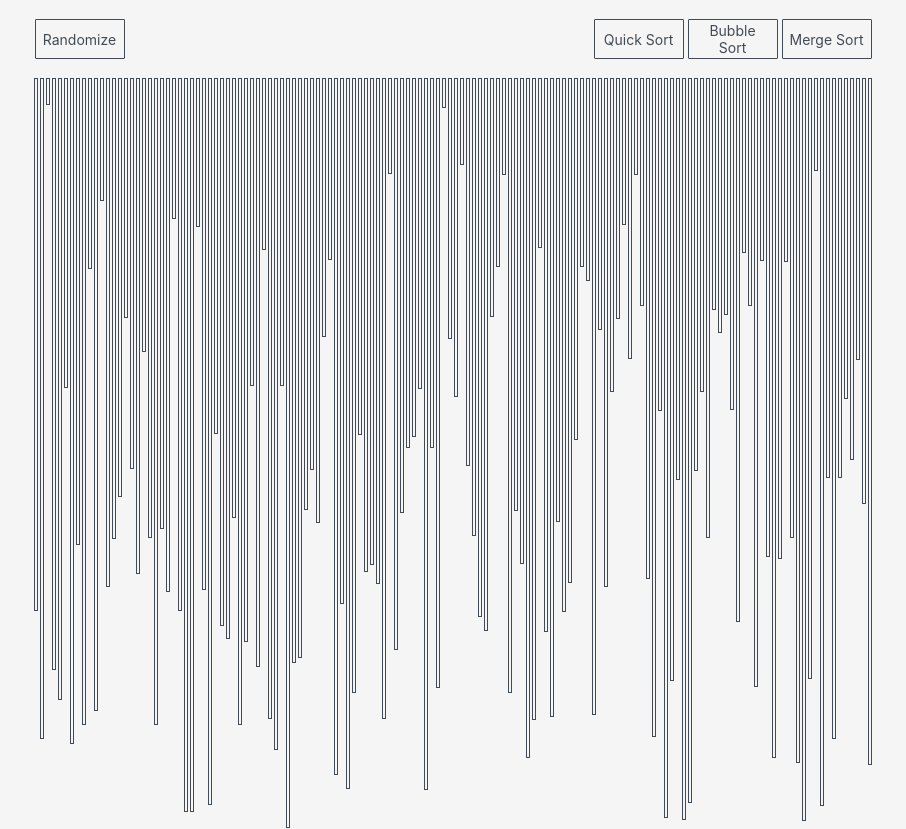
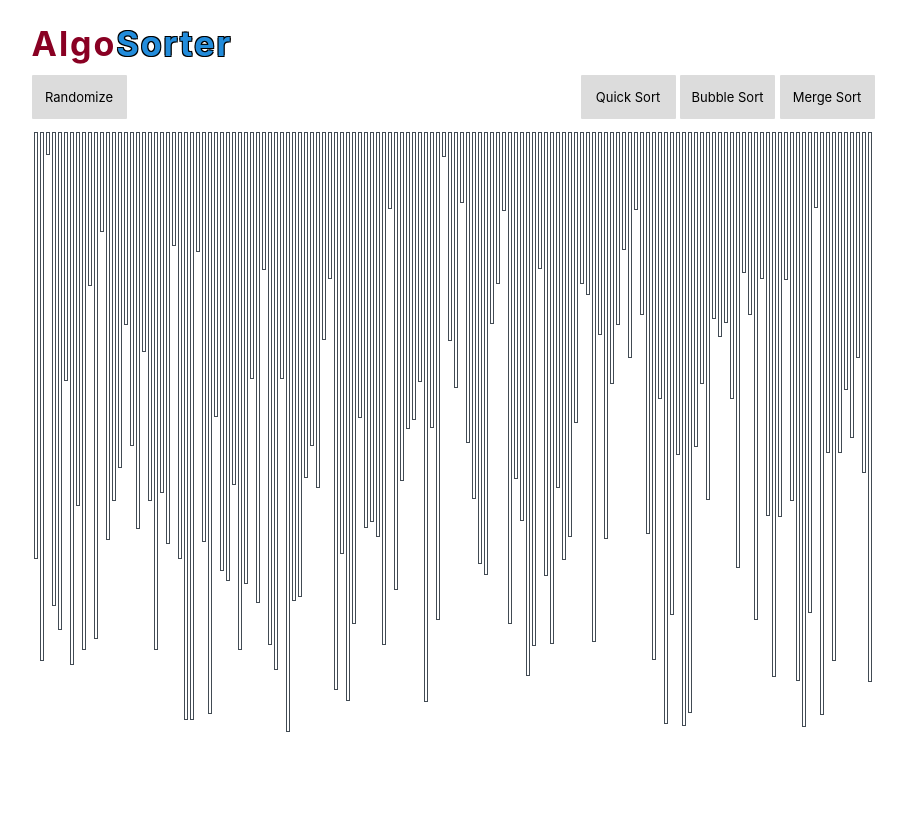
Before and after one commit to RuanCloete/Sorter, a plain HTML site: page index.html in a window 1280 px wide. Shown: the whole page, without its empty margins (187-1093 px from the left). After the commit the page ends 800 px from the top, so only its background shows below. Drawn offline with Linux system fonts and the light colour scheme.

Commit message:
Add files via upload

```diff
--- a/app.js
+++ b/app.js
@@ -5,7 +5,7 @@ const individualColumn = document.getElementsByClassName('individualColumn');
 // loads array and column divs.
 window.onload = () => {
     randomArray();
-    addEvents('add');
+    addEvents('addEvents');
     setFlags('activate');
 }
 
@@ -20,12 +20,12 @@ function randomArray() {
     window.t = 0;
     window.array = [];
     for (var x = 0; x < arrayLength; x++) {
-        let columnInt = randomIntGenerator(3, 750);
+        let columnInt = randomIntGenerator(3, 600);
         array.push(columnInt);
         document.getElementById('columns').insertAdjacentHTML('beforeend', '<div class= "individualColumn" style="height:' + columnInt + 'px"></div>');
     }
     setFlags('activate');
-    changeColors('whitesmoke', '#424B54');
+    changeColors('#DCDCDC');
     return;
 }
 
@@ -39,20 +39,20 @@ function resetArray() {
 
 function sortMethod(method) {
     if (method == 'quick' && flagSortQuick == 1) {
-        addEvents('remove');
-        changeColors('#890023', 'whitesmoke');
+        addEvents('removeEvents');
+        changeColors('#890023');
         flagResetButton = 0;
         quickSort(0, array.length - 1);
         setFlags('deactivate');
     } else if (method == 'bubble' && flagSortBubble == 1) {
-        addEvents('remove');
-        changeColors('#890023', 'whitesmoke');
+        addEvents('removeEvents');
+        changeColors('#890023');
         flagResetButton = 0;
         bubbleSort();
         setFlags('deactivate');
     } else if (method == 'merge' && flagSortMerge == 1) {
-        addEvents('remove');
-        changeColors('#890023', 'whitesmoke');
+        addEvents('removeEvents');
+        changeColors('#890023');
         flagResetButton = 0;
         mergeSortAction();
         setFlags('deactivate');
@@ -70,12 +70,12 @@ function addEvents(action) {
     let sortMethodQuick = () =>  sortMethod('quick');
     let sortMethodBubble = () =>  sortMethod('bubble');
     let sortMethodMerge = () =>  sortMethod('merge');
-    if(action == 'add') {
+    if(action == 'addEvents') {
         resetButton.addEventListener('click', resetFunction);
         quickButton.addEventListener('click', sortMethodQuick);
         bubbleButton.addEventListener('click', sortMethodBubble);
         mergeButton.addEventListener('click', sortMethodMerge);
-    } else if(action == 'remove'){
+    } else if(action == 'removeEvents'){
         resetButton.removeEventListener('click', resetFunction);
         quickButton.removeEventListener('click', sortMethodQuick);
         bubbleButton.removeEventListener('click', sortMethodBubble);
@@ -96,15 +96,11 @@ function setFlags(action) {
 }
 
 // function changes button colors, UX purposes.
-function changeColors(color1, color2) {
-    resetButton.style.backgroundColor = color1;
-    quickButton.style.backgroundColor = color1;
-    bubbleButton.style.backgroundColor = color1;
-    mergeButton.style.backgroundColor = color1;
-    resetButton.style.color = color2;
-    quickButton.style.color = color2;
-    bubbleButton.style.color = color2;
-    mergeButton.style.color = color2;
+function changeColors(color) {
+    resetButton.style.backgroundColor = color;
+    quickButton.style.backgroundColor = color;
+    bubbleButton.style.backgroundColor = color;
+    mergeButton.style.backgroundColor = color;
 }
 
 // function sorting divs utilizing the popular quick sort algorhitm. arguments for recursion purposes.
@@ -163,12 +159,10 @@ function quickSort(first, last) {
         indOneStyle.height = heightNew2;
         indTwoStyle.height = heightNew1;
         swap(array, pivotIndex, last);
-        flagVerification();
+        sortVerification();
         // Promise.all used to make rucursion asynchronous
-        Promise.all([
-            quickSort(pivotIndex + 1, last),
-            quickSort(first, pivotIndex - 1)
-        ]);
+        quickSort(pivotIndex + 1, last),
+        quickSort(first, pivotIndex - 1)
     }
     return;
 }
@@ -213,7 +207,7 @@ function bubbleSort() {
             bubbleSort();
         }, s * 2);
     } else if (t == arrayLength) {
-        flagVerification();
+        sortVerification();
         return;
     }
 }
@@ -288,14 +282,14 @@ function mergeSortAction() {
             const indOneStyle = individualColumn[indOneIdx].style;
             setTimeout(() => {
                 indOneStyle.height = `${heightNew}px`;
-                flagVerification()
+                sortVerification()
             }, i * 4);
         }
     }
 }
 
 // function verifies if array and divs are sorted
-function flagVerification() {
+function sortVerification() {
     for(let arrayIndex = 1; arrayIndex < array.length; arrayIndex++) {
         let arrayIndex1 = individualColumn[arrayIndex -1].style.height;
         let arrayIndexString1 = arrayIndex1.slice(0, -2);
@@ -306,10 +300,9 @@ function flagVerification() {
         if(arrayIndexInteger1 > arrayIndexInteger2) {
             return;
         } else if (arrayIndex == array.length - 1 && arrayIndexInteger1 <= arrayIndexInteger2) {
-            console.log('finished!');
             resetButton.addEventListener('click', resetArray);
-            resetButton.style.backgroundColor = 'whitesmoke';
-            resetButton.style.color = '#424B54'
+            resetButton.style.backgroundColor = '#DCDCDC';
+            resetButton.style.color = 'black'
             flagResetButton = 1;
             return;
         }
--- a/index.html
+++ b/index.html
@@ -4,25 +4,25 @@
         <link href='styles.css' rel="stylesheet">
         <meta charset="UTF-8">
         <meta name="viewport" content="width=device-width, initial-scale=1.0">
-    <title>Sorter</title>
+        <title>AlgoSorter - Utilizing Sorting Algorithms!</title>
     </head>
     <body>
-    <div id='buttonWrapper'>
-        <div id='buttons'>
+        <div class='wrapper'>
+            <h1 id="pageHead"><span id="algo">Algo</span><span id="sorter">Sorter</span></h1>
+        </div>
+        <div class='wrapper'>
             <div id='go'>
                 <button id='reset'>Randomize</button>
             </div>
-            <div id='sortMethods'>
+            <div id='buttons'>
                 <button class='buttonSelect' id='quick'>Quick Sort</button>
                 <button class='buttonSelect' id='bubble'>Bubble Sort</button>
                 <button class='buttonSelect' id='merge'>Merge Sort</button>
-
-            </div>
             </div>
         </div>
         <div id='wrapper'>
             <div id='columns'></div>
         </div>
+        <script src="app.js"></script>
     </body>
-    <script src="app.js"></script>
 </html>
--- a/styles.css
+++ b/styles.css
@@ -1,25 +1,48 @@
+* {
+    font-family: -apple-system, BlinkMacSystemFont, 'Segoe UI', Roboto, Oxygen, Ubuntu, Cantarell, 'Open Sans', 'Helvetica Neue', sans-serif;
+}
+
 
 body {
-    background-color: 	whitesmoke;
+    background-color:white;
+}
+
+#pageHead {
+    font-size: 34px;
+    letter-spacing: 2px;
+    -webkit-user-select: none;
+    -moz-user-select: none;
+    -ms-user-select: none;
+    user-select: none;
+}
+
+#algo {
+    color: #890023;
+}
+
+#sorter {
+    color: #228CDB;
+    text-shadow: -1px -1px 0 #000, 1px -1px 0 #000, -1px 1px 0 #000, 1px 1px 0 #000;
 }
 
 #wrapper {
     position: relative;
     text-align: center;
-    top: 25px;
+    top: 0px;
+    z-index: 0;
 }
 
-#buttonWrapper {
+.wrapper {
     position: relative;
-    text-align: center;
-    top: 9px;
+    margin: 0 auto;
+    width: 843px;
+    z-index: 1;
 }
 
 #buttons {
-    margin: 0 auto;
-    display: flex;
-    justify-content: center;
-    width: 840px;
+    position: relative;
+    bottom: 12px;
+    float: right;
 }
 
 #columns {
@@ -29,41 +52,54 @@ body {
     width: 840px
 }
 
+
 #go {
     position: relative;
-    display: flex;
-    padding-right: 465px;
+    bottom: 12px;
+    float: left;
 }
 
-#sortMethods {
-    display: flex;
-    float: inline-end;
-}
 
 button {
-    font-family: -apple-system, BlinkMacSystemFont, 'Segoe UI', Roboto, Oxygen, Ubuntu, Cantarell, 'Open Sans', 'Helvetica Neue', sans-serif;
-    color: #424B54;
+    color: black;
     position: relative;
-    margin: 2px;
-    background-color: whitesmoke;
-    border: 0.5px solid #424B54;
-    width: 90px;
-    height: 40px;
-    font-size: 14px;
+    border: none;
+    width: 95px;
+    height: 44px;
+    font-size: 13px;
     border-radius: 1px;
     -webkit-user-select: none;
     -moz-user-select: none;
     -ms-user-select: none;
     user-select: none;
+    transition: border-width 0.2s, border-radius 0.4s;
 }
 
 button:focus {
     outline: 0;
 }
 
+button::before{
+    content: '';
+    position: absolute;
+    left: 0;
+    right: 0;
+    bottom: 0;
+    height: 1px;
+    background-color: #424B54;
+    transition: transform 300ms ease-in-out;
+
+    transform: scaleX(0);
+}
+
+button:hover::before,
+button:focus::before {
+    transform: scaleX(1);
+}
+
 .individualColumn {
     border: solid #424B54 1px;
     width: 4px;
-    background-color: whitesmoke;
+    background-color: white;
     margin: 1px;
 }
```
Lines whose indentation alone changed are shown as unchanged.
